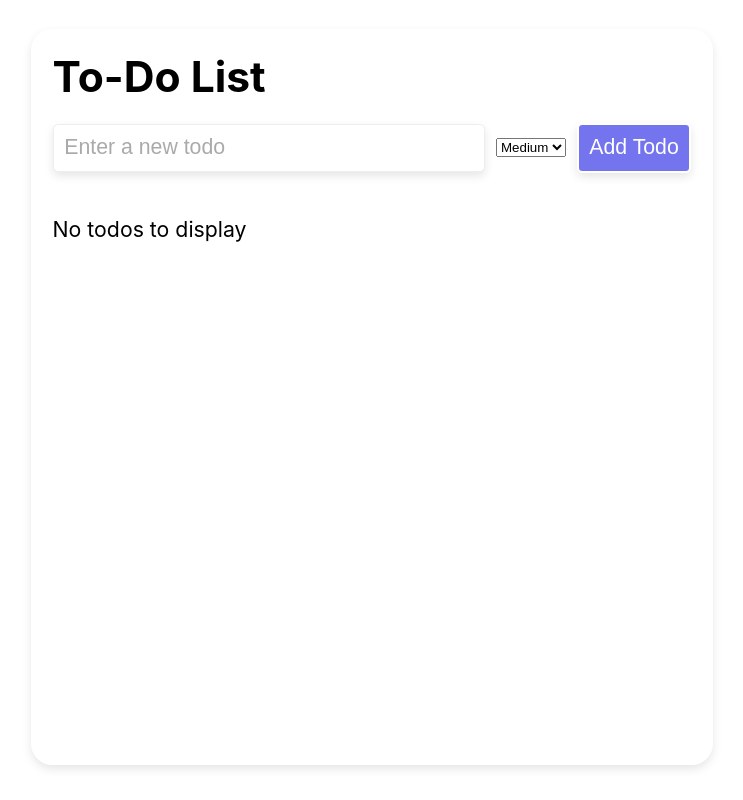
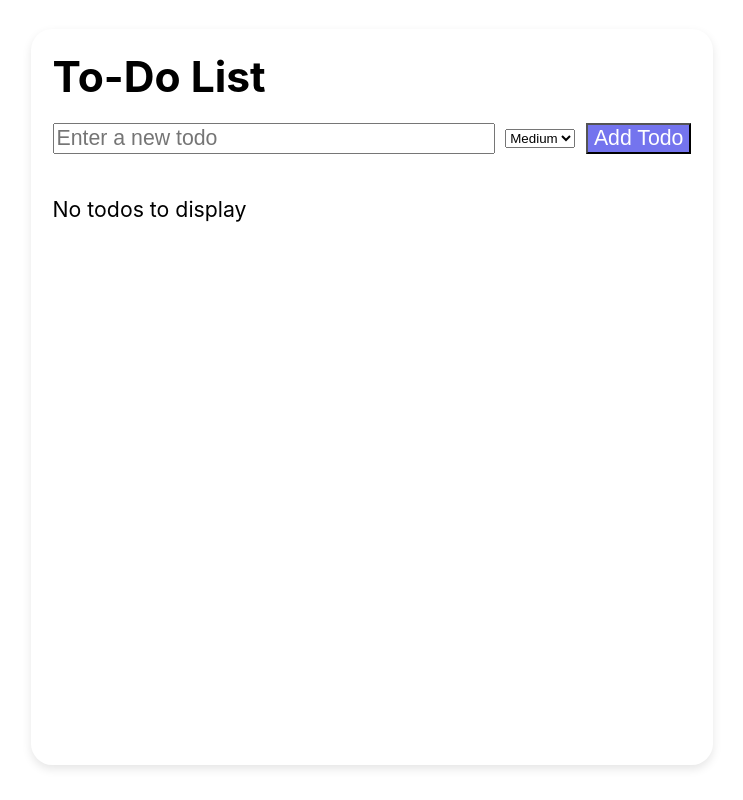
Before and after one commit to Faisal-Alreshaidan/To-Do-, a React (Create React App) app in the folder frontend/: page / in a window 1280 px wide. Shown: the whole page, without its empty margins (276-1019 px from the left). Built offline with nearby package versions, Linux system fonts and the light colour scheme.

Commit message:
Update index.css for priority

```diff
--- a/frontend/src/index.css
+++ b/frontend/src/index.css
@@ -15,7 +15,6 @@
   --danger-color: rgb(213, 41, 41);
   --danger-color-light: rgb(213, 41, 41, 0.6);
 }
-
 
 html, body, #root {
   box-sizing: border-box;
@@ -133,93 +132,18 @@ body {
   font-size: .75em;
 }
 
-/* INPUTS */
-input[type='text'] {
-  border: none;
-  outline: none;
-  padding: 0.5em;
-  border-radius: .25em;
-  border: 1px solid #eee;
-  box-shadow: 0px 4px 10px rgba(0, 0, 0, 0.1);
-}
-input[type='text']:focus {
-  border: 1px solid #aaa;
-}
-input[type='text']::placeholder {
-  color: #aaa;
-}
-
-/* BUTTONS */
-button {
-  outline: none;
-  padding: 0.5em;
-  border-radius: .25em;
-  border: 2px solid white;
-  box-shadow: 0px 4px 10px rgba(0, 0, 0, 0.1);
-  cursor: pointer;
-}
-button:hover {
-  border: 2px solid var(--primary-color);
-}
-
-.btn-primary {
-  background-color: var(--primary-color);
-  color: white;
-}
-.btn-primary:disabled {
-  background-color: var(--primary-color-light);
-}
-.btn-primary:disabled:hover {
-  border: 2px solid white;
-}
-.btn-secondary {
-  background-color: var(--secondary-color);
-  color: white;
-}
-.btn-secondary:disabled {
-  background-color: var(--secondary-color-light);
-}
-.btn-secondary:disabled:hover {
-  border: 2px solid white;
-}
-.btn-info {
+/* PRIORITY */
+.priority {
+  font-size: 0.9em;
+  padding: 0.25em 0.5em;
+  border-radius: 0.25em;
+  margin-left: 0.5em; /* Adjust as needed */
   background-color: var(--info-color);
   color: white;
 }
-.btn-info:disabled {
-  background-color: var(--info-color-light);
+.priority.high {
+  background-color: var(--danger-color); /* Change color based on priority level */
 }
-.btn-info:disabled:hover {
-  border: 2px solid white;
+.priority.medium {
+  background-color: var(--warning-color); /* Change color based on priority level */
 }
-.btn-success {
-  background-color: var(--success-color);
-  color: white;
-}
-.btn-success:disabled {
-  background-color: var(--success-color-light);
-}
-.btn-success:disabled:hover {
-  border: 2px solid white;
-}
-.btn-warning {
-  background-color: var(--warning-color);
-  color: white;
-}
-.btn-warning:disabled {
-  background-color: var(--warning-color-light);
-}
-.btn-warning:disabled:hover {
-  border: 2px solid white;
-}
-.btn-danger {
-  background-color: var(--danger-color);
-  color: white;
-}
-.btn-danger:disabled {
-  background-color: var(--danger-color-light);
-  cursor: inherit;
-}
-.btn-danger:disabled:hover {
-  border: 2px solid white;
-}
```
